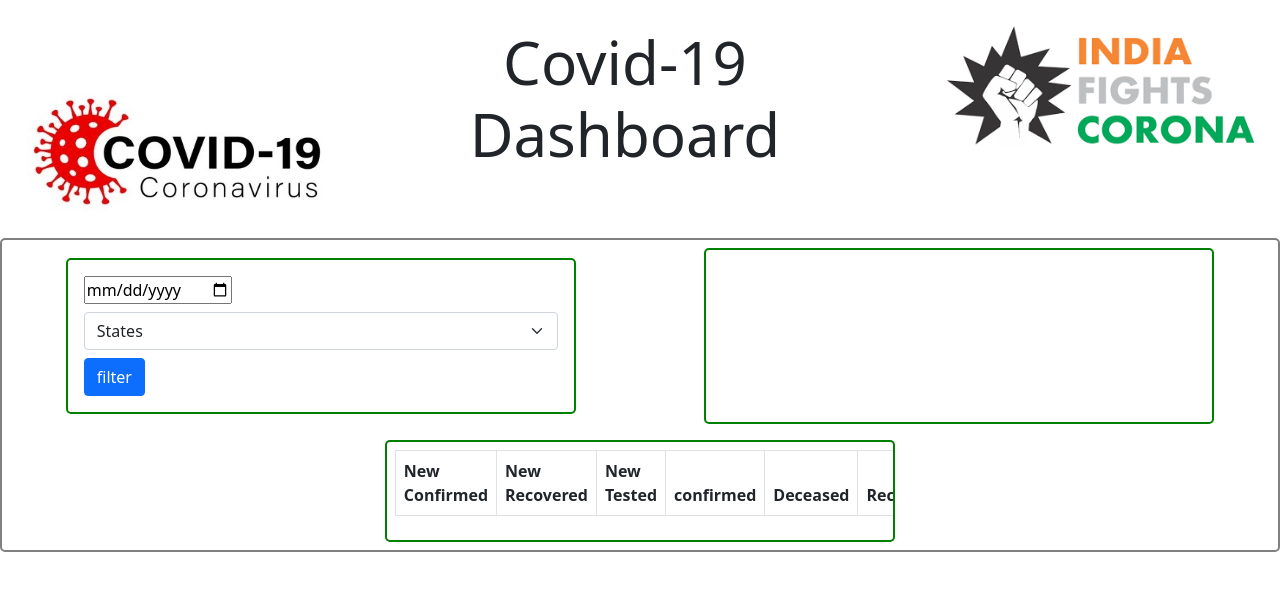
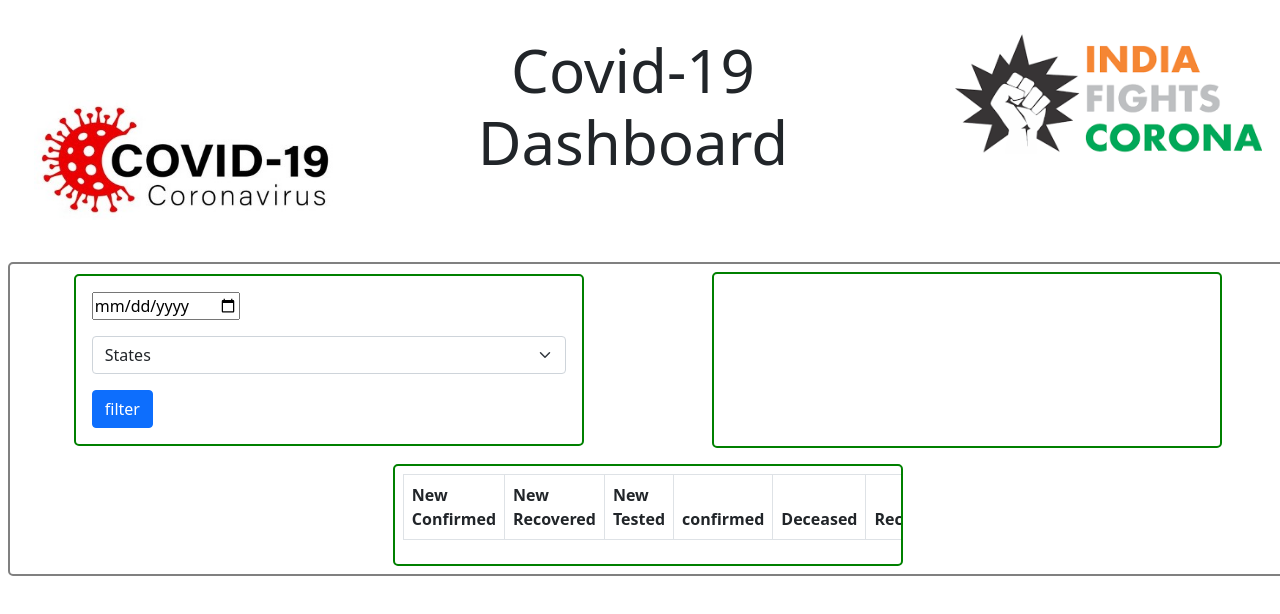
Before and after one commit to kryptiksage/covid-dash, a plain HTML site: page index.html in a window 1280 px wide. Drawn offline with nearby package versions, Linux system fonts and the light colour scheme.

Commit message:
some class name changes

```diff
--- a/index.html
+++ b/index.html
@@ -22,16 +22,17 @@
 <body>
 
     <div class="ccontainer-vertical">
-        <div class="containter-vertical-item header">
+        <div class="ccontainer-vertical-item header">
 
             <img class="header-item" src="images/img3.jpg" alt="logo" />
-            <h2 class="header-item " style="">Covid-19 Dashboard</h2>
+            <h2 class="header-item">Covid-19 Dashboard</h2>
             <img class="header-item" src="images/img2.png" style="float: right;"  alt="logo" />
         </div>
-        <div class="containter-vertical-item">
+
+        <div class="ccontainer-vertical-item">
             <div class="ccontainer">
                 <div class="ccontainer-item">
-                    <div class="containter-vertical">
+                    <div class="ccontainer-vertical">
                         <div class="ccontainer-vertical-item">
                             <input type="date" id="date" />
                         </div>
```
